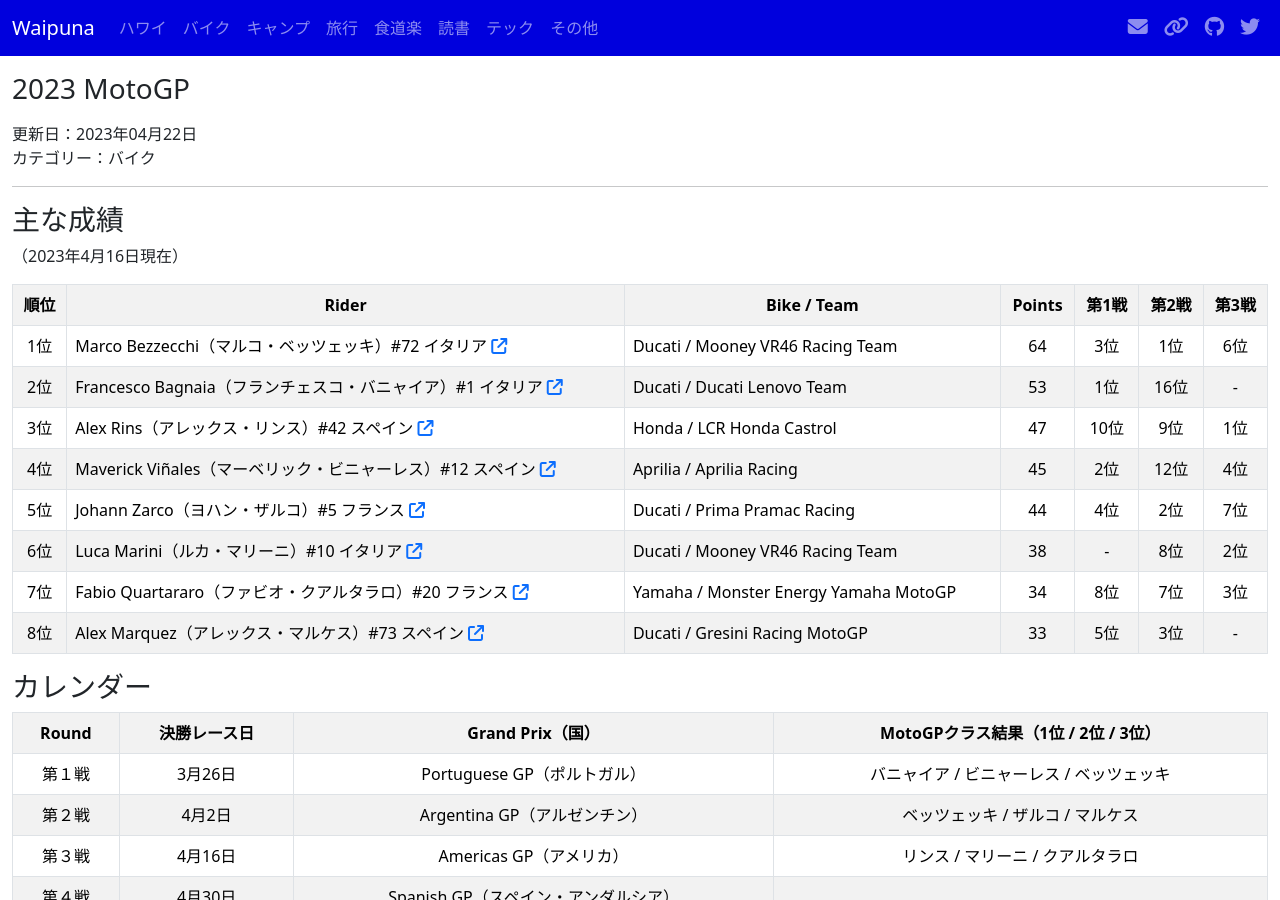
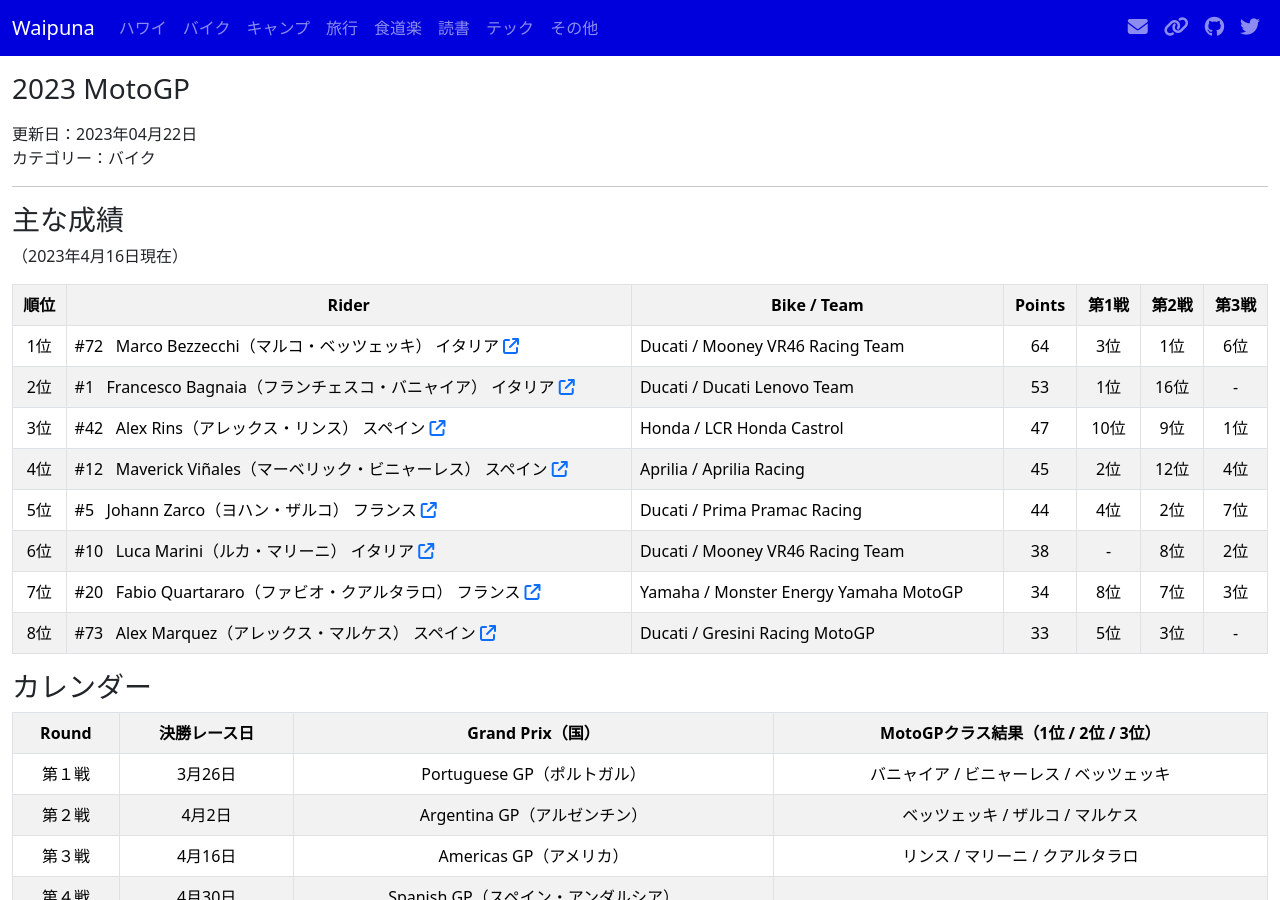
Before and after one commit to waipuna96815/waipuna96815.github.io, a Jekyll site: the page built from pages/moto-2023gp.md, in a window 1280 px wide and 900 px high. Built offline with Jekyll 4.4.1, drawn with Linux system fonts in a browser that asks for light colours; nearby versions of some CDN libraries.

Commit message:
changed order of rider’s info

```diff
--- a/pages/moto-2023gp.md
+++ b/pages/moto-2023gp.md
@@ -20,7 +20,7 @@
   </tr>
   <tr align="center">
     <td>1位</td>
-    <td align="left">Marco Bezzecchi（マルコ・ベッツェッキ）#72 イタリア <a href="https://www.motogp.com/ja/riders/profile/Marco+Bezzecchi"><i class="fa-solid fa-arrow-up-right-from-square"></i></a></td>
+    <td align="left">#72 &nbsp; Marco Bezzecchi（マルコ・ベッツェッキ） イタリア <a href="https://www.motogp.com/ja/riders/profile/Marco+Bezzecchi"><i class="fa-solid fa-arrow-up-right-from-square"></i></a></td>
     <td align="left">Ducati / Mooney VR46 Racing Team</td>
     <td>64</td>
     <td>3位</td>
@@ -29,7 +29,7 @@
   </tr>
   <tr align="center">
     <td>2位</td>
-    <td align="left">Francesco Bagnaia（フランチェスコ・バニャイア）#1 イタリア <a href="https://www.motogp.com/ja/riders/profile/Francesco+Bagnaia"><i class="fa-solid fa-arrow-up-right-from-square"></i></a></td>
+    <td align="left">#1 &nbsp; Francesco Bagnaia（フランチェスコ・バニャイア） イタリア <a href="https://www.motogp.com/ja/riders/profile/Francesco+Bagnaia"><i class="fa-solid fa-arrow-up-right-from-square"></i></a></td>
     <td align="left">Ducati / Ducati Lenovo Team</td>
     <td>53</td>
     <td>1位</td>
@@ -38,7 +38,7 @@
   </tr>
   <tr align="center">
     <td>3位</td>
-    <td align="left">Alex Rins（アレックス・リンス）#42 スペイン <a href="https://www.motogp.com/ja/riders/profile/Alex+Rins"><i class="fa-solid fa-arrow-up-right-from-square"></i></a></td>
+    <td align="left">#42 &nbsp; Alex Rins（アレックス・リンス） スペイン <a href="https://www.motogp.com/ja/riders/profile/Alex+Rins"><i class="fa-solid fa-arrow-up-right-from-square"></i></a></td>
     <td align="left">Honda / LCR Honda Castrol</td>
     <td>47</td>
     <td>10位</td>
@@ -47,7 +47,7 @@
   </tr>
   <tr align="center">
     <td>4位</td>
-    <td align="left">Maverick Viñales（マーベリック・ビニャーレス）#12 スペイン <a href="https://www.motogp.com/ja/riders/profile/Maverick+Viñales"><i class="fa-solid fa-arrow-up-right-from-square"></i></a></td>
+    <td align="left">#12 &nbsp; Maverick Viñales（マーベリック・ビニャーレス） スペイン <a href="https://www.motogp.com/ja/riders/profile/Maverick+Viñales"><i class="fa-solid fa-arrow-up-right-from-square"></i></a></td>
     <td align="left">Aprilia / Aprilia Racing</td>
     <td>45</td>
     <td>2位</td>
@@ -56,7 +56,7 @@
   </tr>
   <tr align="center">
     <td>5位</td>
-    <td align="left">Johann Zarco（ヨハン・ザルコ）#5 フランス <a href="https://www.motogp.com/ja/riders/profile/Johann+Zarco"><i class="fa-solid fa-arrow-up-right-from-square"></i></a></td>
+    <td align="left">#5 &nbsp; Johann Zarco（ヨハン・ザルコ） フランス <a href="https://www.motogp.com/ja/riders/profile/Johann+Zarco"><i class="fa-solid fa-arrow-up-right-from-square"></i></a></td>
     <td align="left">Ducati / Prima Pramac Racing</td>
     <td>44</td>
     <td>4位</td>
@@ -65,7 +65,7 @@
   </tr>
   <tr align="center">
     <td>6位</td>
-    <td align="left">Luca Marini（ルカ・マリーニ）#10 イタリア <a href="https://www.motogp.com/ja/riders/profile/Luca+Marini"><i class="fa-solid fa-arrow-up-right-from-square"></i></a></td>
+    <td align="left">#10 &nbsp; Luca Marini（ルカ・マリーニ） イタリア <a href="https://www.motogp.com/ja/riders/profile/Luca+Marini"><i class="fa-solid fa-arrow-up-right-from-square"></i></a></td>
     <td align="left">Ducati / Mooney VR46 Racing Team</td>
     <td>38</td>
     <td>-</td>
@@ -74,7 +74,7 @@
   </tr>
   <tr align="center">
     <td>7位</td>
-    <td align="left">Fabio Quartararo（ファビオ・クアルタラロ）#20 フランス <a href="https://www.motogp.com/ja/riders/profile/Fabio+Quartararo"><i class="fa-solid fa-arrow-up-right-from-square"></i></a></td>
+    <td align="left">#20 &nbsp; Fabio Quartararo（ファビオ・クアルタラロ） フランス <a href="https://www.motogp.com/ja/riders/profile/Fabio+Quartararo"><i class="fa-solid fa-arrow-up-right-from-square"></i></a></td>
     <td align="left">Yamaha / Monster Energy Yamaha MotoGP</td>
     <td>34</td>
     <td>8位</td>
@@ -83,7 +83,7 @@
   </tr>
   <tr align="center">
     <td>8位</td>
-    <td align="left">Alex Marquez（アレックス・マルケス）#73 スペイン <a href="https://www.motogp.com/ja/riders/profile/Alex+Marquez"><i class="fa-solid fa-arrow-up-right-from-square"></i></a></td>
+    <td align="left">#73 &nbsp; Alex Marquez（アレックス・マルケス） スペイン <a href="https://www.motogp.com/ja/riders/profile/Alex+Marquez"><i class="fa-solid fa-arrow-up-right-from-square"></i></a></td>
     <td align="left">Ducati / Gresini Racing MotoGP</td>
     <td>33</td>
     <td>5位</td>
```
